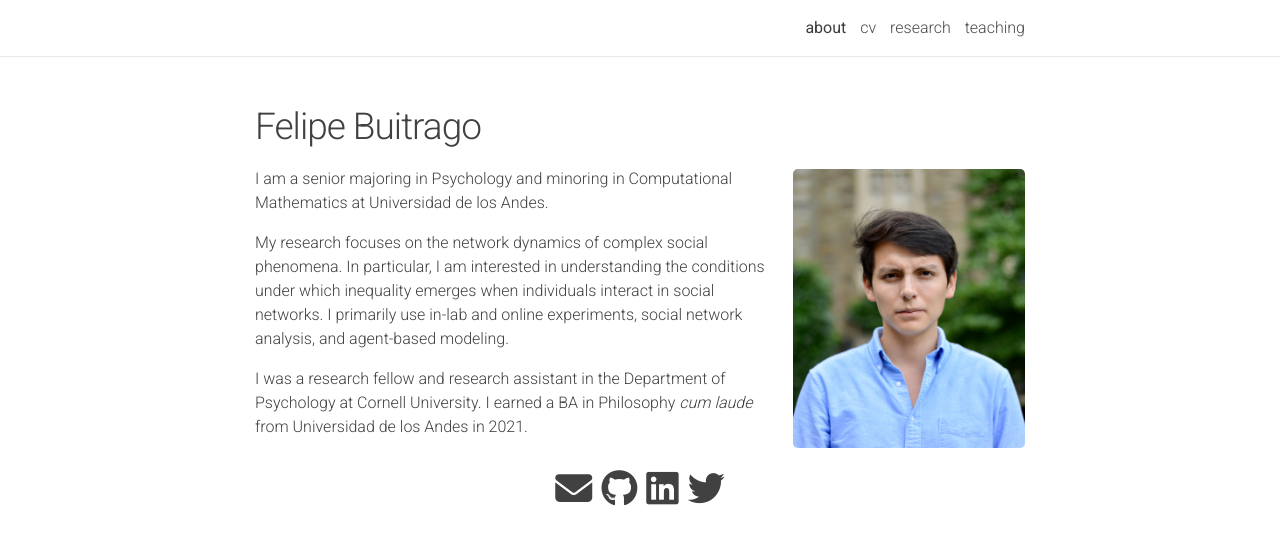
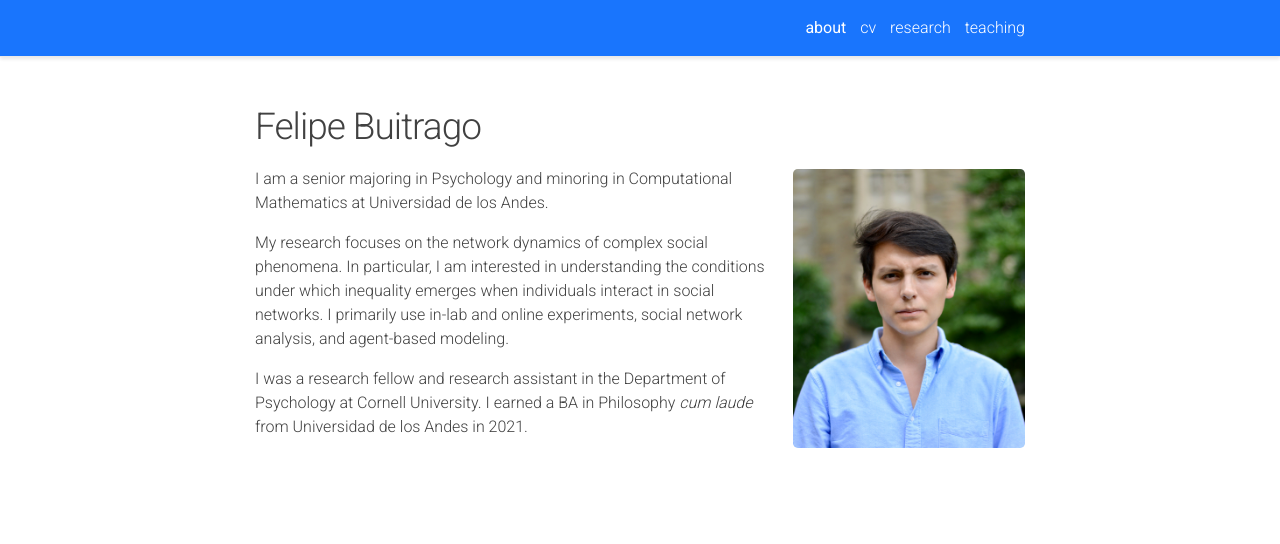
Before and after one commit to hfbuitrago1/hfbuitrago1.github.io, a plain HTML site: page index.html in a window 1280 px wide. Drawn offline with Linux system fonts and the light colour scheme.

Commit message:
nav bar color change

```diff
--- a/assets/css/style.css
+++ b/assets/css/style.css
@@ -45,7 +45,8 @@
 }
  .site-header{
      border-bottom:1px solid #e8e8e8;
-     background-color:#fff;
+     background-color:#0d6efd;
+     box-shadow: 0 .125rem .25rem 0 rgba(0, 0, 0, .11);
      opacity:.95;
      position:fixed;
      left:calc((100vw - 100%)/ 2);
@@ -72,7 +73,7 @@
 }
  .site-nav .page-link.current{
      font-weight:bolder;
-     color:#333
+     color:#ffffff
 }
  .site-nav .page-link:not(:first-child){
      margin-left:10px
@@ -128,7 +129,7 @@
      width:33.33%
 }
  a{
-     color:#414141;
+     color:#ffffff;
      font-weight:100;
      text-decoration:none
 }
```
